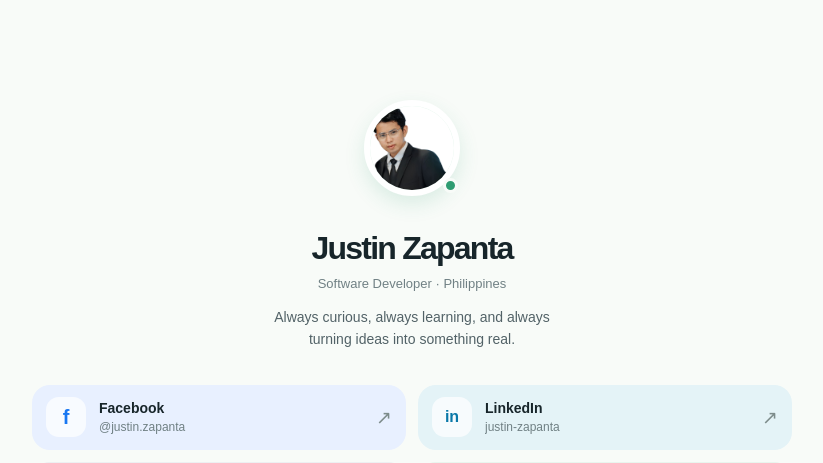
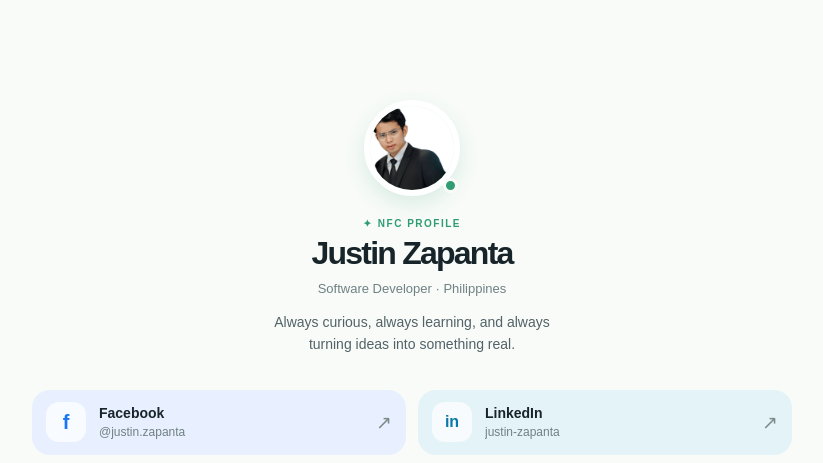
Before and after one commit to justinzapanta/Portfolio, a Django app: page /nfc/ in a window 1280 px wide. Shown: the top 463 px of the page, without its empty margins (228-1051 px from the left). Run offline with Django 5.2, Linux system fonts and the light colour scheme.

Commit message:
Update nfc.html

```diff
--- a/main/templates/main/views/nfc.html
+++ b/main/templates/main/views/nfc.html
@@ -696,8 +696,8 @@
     </div>
 
     <p class="eyebrow">
-      <!-- <span aria-hidden="true">✦</span>
-      NFC PROFILE -->
+      <span aria-hidden="true">✦</span>
+      NFC PROFILE
     </p>
 
     <h1 id="profile-name">
```
